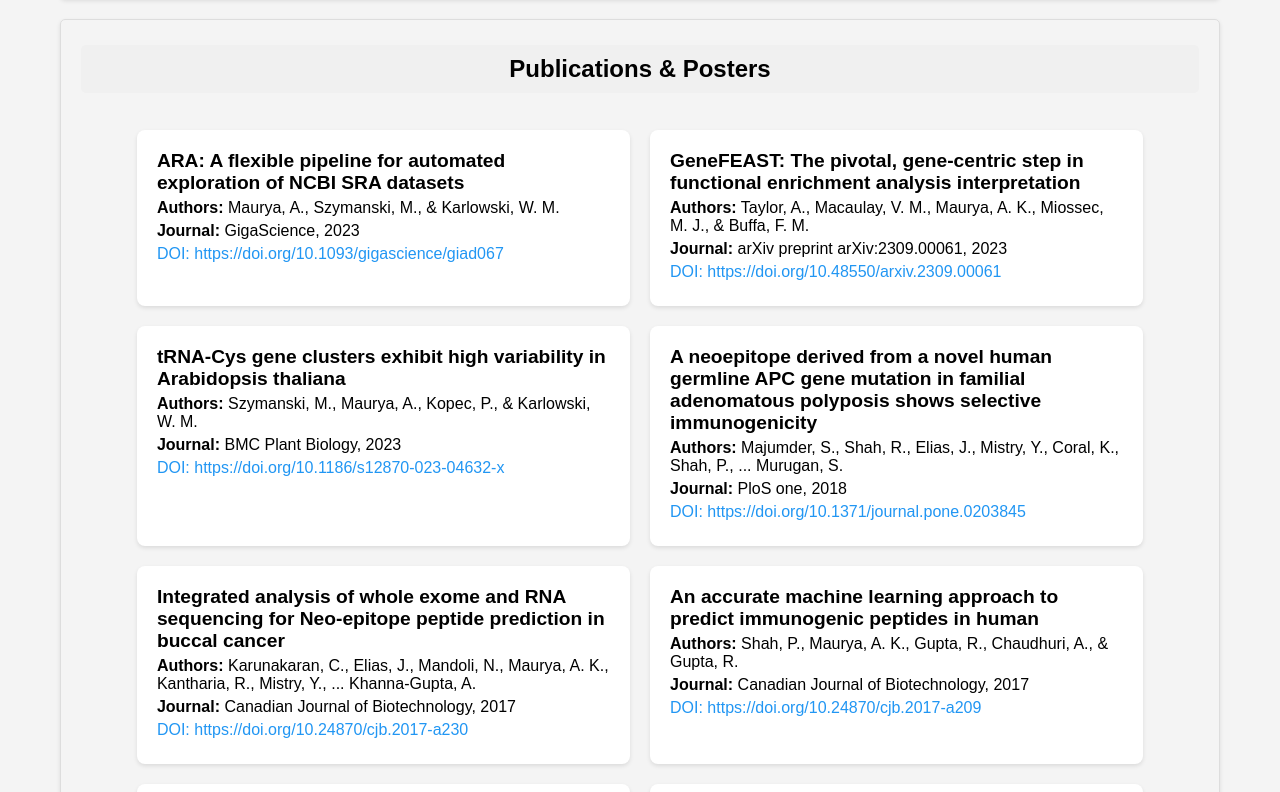
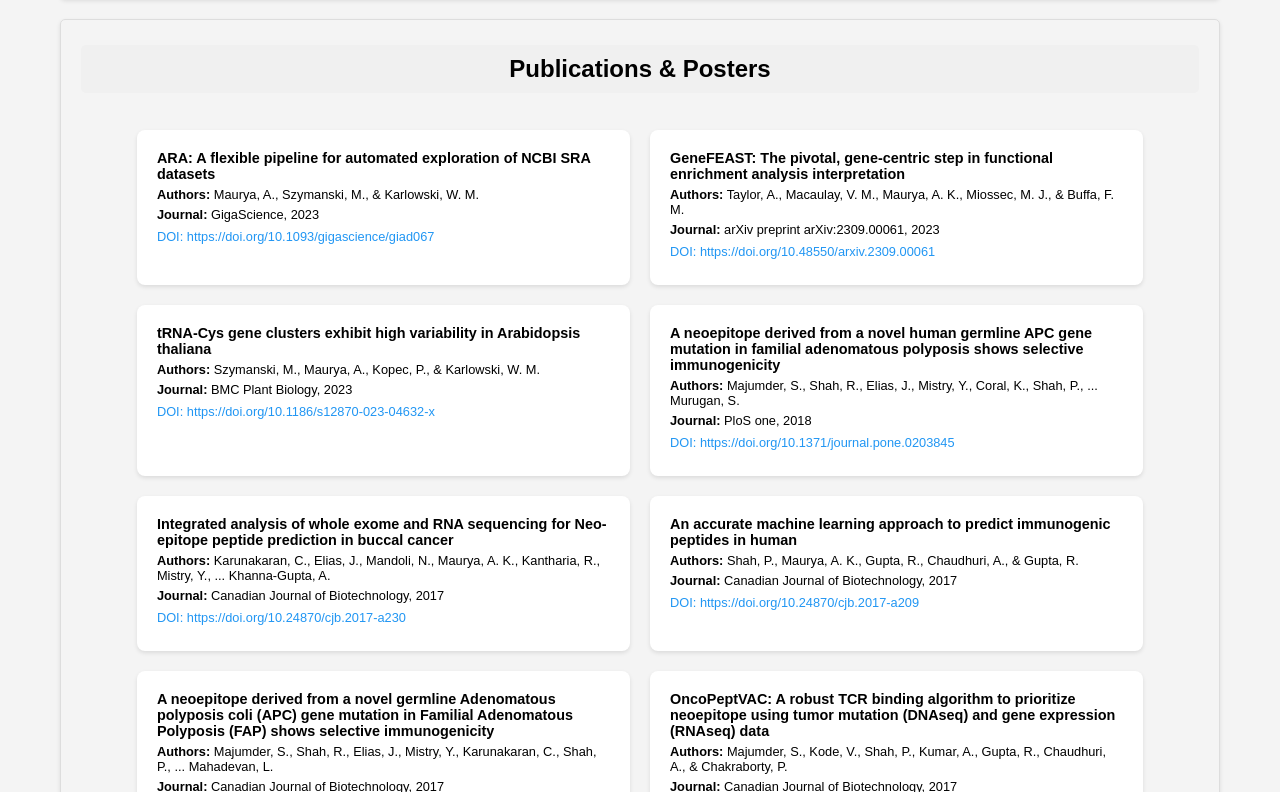
Before and after one commit to maurya-anand/cv, a React (Vite) app: page / in a window 1280 px wide. Shown: the part 3748-4540 px from the top of the page. Built offline with nearby package versions, Linux system fonts and the light colour scheme.

Commit message:
fixed text size and related css properties

```diff
--- a/src/components/Publications.css
+++ b/src/components/Publications.css
@@ -26,22 +26,33 @@
   transform: scale(1.02);
 }
 
+.publication-card h3,
+.publication-card p,
+.publication-card a {
+  margin: 5px 0;
+}
+
 .publication-card h3 {
   margin-top: 0;
-  font-size: 1.2em;
-}
-
-.publication-card p {
-  margin: 5px 0;
 }
 
 .publication-card a {
   color: rgb(33, 150, 243);
   text-decoration: none;
+  font-size: 0.8em;
 }
 
 .publication-card a:hover {
   text-decoration: underline;
+}
+
+.publication-title {
+  font-size: 0.9em;
+}
+
+.publication-author,
+.publication-journal {
+  font-size: 0.8em;
 }
 
 /* Media query to handle very small screens */
@@ -53,14 +64,6 @@
   .publication-card {
     padding: 15px;
   }
-
-  .publication-card h3 {
-    font-size: 1em;
-  }
-
-  .publication-card p {
-    font-size: 0.9em;
-  }
 }
 
 /* Media query to handle larger screens */
--- a/src/components/Publications.jsx
+++ b/src/components/Publications.jsx
@@ -60,17 +60,28 @@ const publications = [
   }
 ];
 
+const PublicationCard = ({ title, authors, journal, year, doi }) => (
+  <div className="publication-card">
+    <h3 className="publication-title">{title}</h3>
+    <p className="publication-author"><strong>Authors:</strong> {authors}</p>
+    <p className="publication-journal"><strong>Journal:</strong> {journal}, {year}</p>
+    <p><a href={doi} target="_blank" rel="noopener noreferrer">DOI: {doi}</a></p>
+  </div>
+);
+
 const Publications = () => (
   <section className="section-container">
     <h2 className="centered-header">Publications & Posters</h2>
     <div className="publications-grid">
       {publications.map((pub, index) => (
-        <div key={index} className="publication-card">
-          <h3>{pub.title}</h3>
-          <p><strong>Authors:</strong> {pub.authors}</p>
-          <p><strong>Journal:</strong> {pub.journal}, {pub.year}</p>
-          <p><a href={pub.doi} target="_blank" rel="noopener noreferrer">DOI: {pub.doi}</a></p>
-        </div>
+        <PublicationCard
+          key={index}
+          title={pub.title}
+          authors={pub.authors}
+          journal={pub.journal}
+          year={pub.year}
+          doi={pub.doi}
+        />
       ))}
     </div>
   </section>
```
